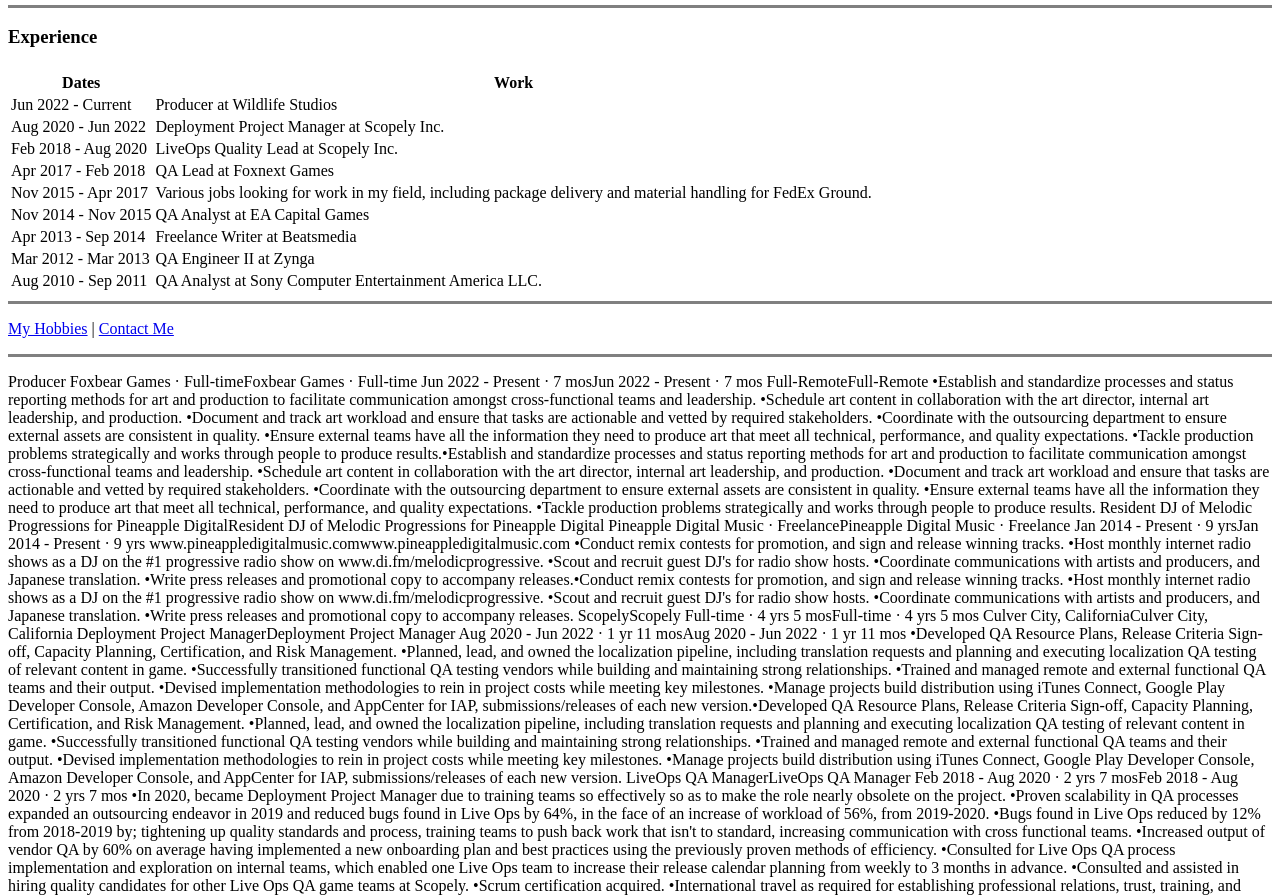
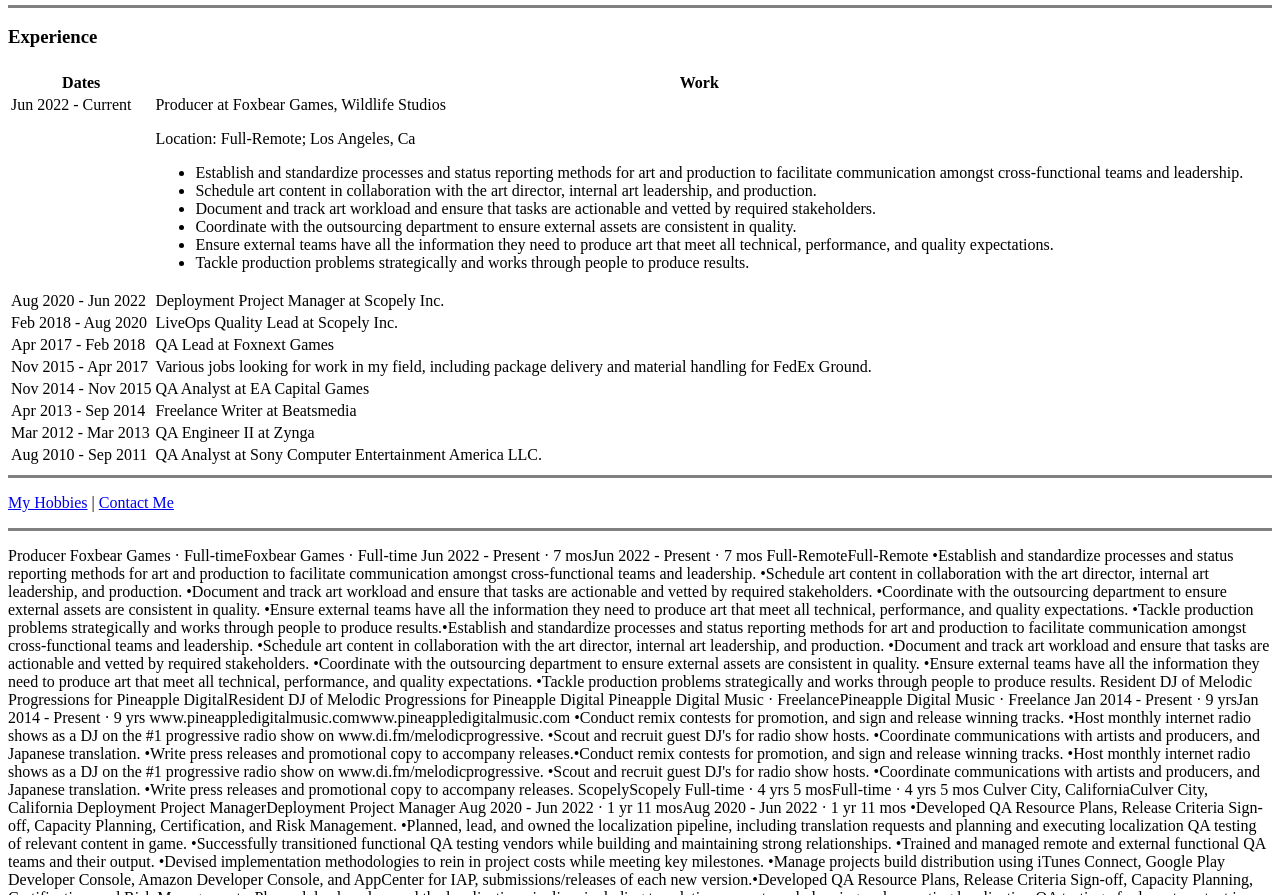
Before and after one commit to colewiski/cv, a plain HTML site: page index.html in a window 1280 px wide. Shown: the part 1060-1955 px from the top of the page. Drawn offline with Linux system fonts and the light colour scheme.

Commit message:
Update index.html
Updating Experience Table

```diff
--- a/index.html
+++ b/index.html
@@ -144,39 +144,50 @@
                 </tr>
             </th>
             <tbody>
-                <tr><!--Table Header Row-->
+                <tr valign="top"><!--Table Header Row-->
                     <td>Jun 2022 - Current</td>
-                    <td>Producer at Wildlife Studios</td>
+                    <td>Producer at Foxbear Games, Wildlife Studios<br>
+                        <p>Location: Full-Remote; Los Angeles, Ca
+                            <ul>
+                                <li>Establish and standardize processes and status reporting methods for art and production to facilitate communication amongst cross-functional teams and leadership.</li>
+                                <li>Schedule art content in collaboration with the art director, internal art leadership, and production.</li>
+                                <li>Document and track art workload and ensure that tasks are actionable and vetted by required stakeholders.</li>
+                                <li>Coordinate with the outsourcing department to ensure external assets are consistent in quality.</li>
+                                <li>Ensure external teams have all the information they need to produce art that meet all technical, performance, and quality expectations.</li>
+                                <li>Tackle production problems strategically and works through people to produce results.</li>
+                            </ul>
+                        </p>
+                    </td>
                 </tr>
-                <tr>
+                <tr valign="top">
                     <td>Aug 2020 - Jun 2022</td>
                     <td>Deployment Project Manager at Scopely Inc.</td>
                 </tr>
-                <tr>
+                <tr valign="top">
                     <td>Feb 2018 - Aug 2020</td>
                     <td>LiveOps Quality Lead at Scopely Inc.</td>
                 </tr>
-                <tr>
+                <tr valign="top">
                     <td>Apr 2017 - Feb 2018</td>
                     <td>QA Lead at Foxnext Games</td>
                 </tr>
-                <tr>
+                <tr valign="top">
                     <td>Nov 2015 - Apr 2017</td>
                     <td>Various jobs looking for work in my field, including package delivery and material handling for FedEx Ground.</td>
                 </tr>
-                <tr>
+                <tr valign="top">
                     <td>Nov 2014 - Nov 2015</td>
                     <td>QA Analyst at EA Capital Games</td>
                 </tr>
-                <tr>
+                <tr valign="top">
                     <td>Apr 2013 - Sep 2014</td>
                     <td>Freelance Writer at Beatsmedia</td>
                 </tr>
-                <tr>
+                <tr valign="top">
                     <td>Mar 2012 - Mar 2013</td>
                     <td>QA Engineer II at Zynga</td>
                 </tr>
-                <tr>
+                <tr valign="top">
                     <td>Aug 2010 - Sep 2011</td>
                     <td>QA Analyst at Sony Computer Entertainment America LLC.</td>
                 </tr>
```
